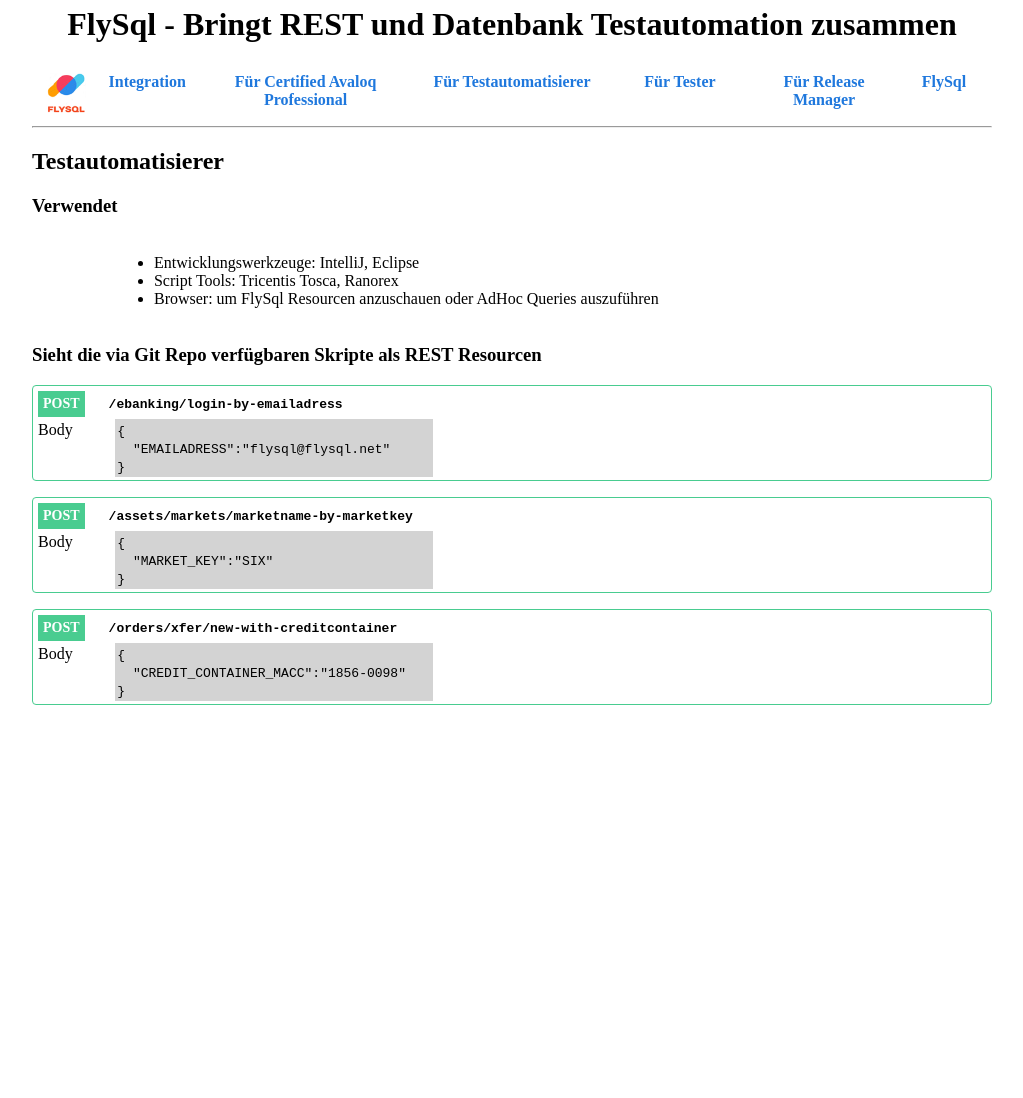
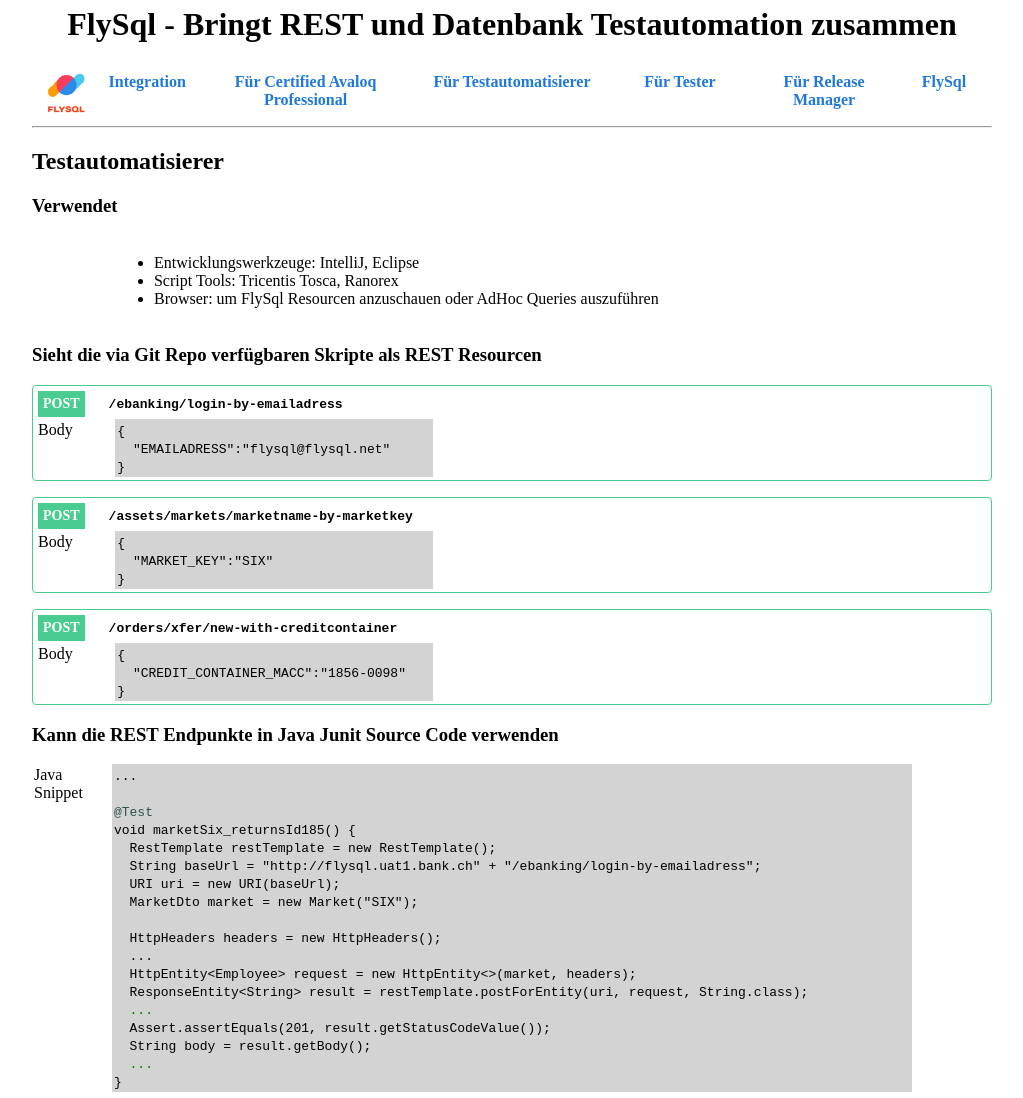
Before and after one commit to flysql/flysql.github.io, a Jekyll site: the page built from testautomation/index.html, in a window 1280 px wide. Shown: the whole page, without its empty margins (128-1151 px from the left). Built offline with Jekyll 4.4.1, drawn with Linux system fonts in a browser that asks for light colours; before the commit the page ends 912 px from its top, so only the background shows below that.

Commit message:
adds java source code example

```diff
--- a/testautomation/index.html
+++ b/testautomation/index.html
@@ -75,4 +75,30 @@
 			<div class="col-7"></div>
 		</div>
 	</div>
+	<p></p>
+	<h3>Kann die REST Endpunkte in Java Junit Source Code verwenden</h3>
+	<div class="row">
+		<div class="col-1">Java Snippet</div>
+		<div class="col-10 code-grey-font">
+			<span class="sql-black">...</span><br>
+			<span></span><br>
+			<span class="sql-grey">@Test</span></br>
+			<span class="sql-black">void marketSix_returnsId185() {</span><br>
+			<span class="sql-black">&nbsp;&nbsp;RestTemplate restTemplate = new RestTemplate();</span><br>
+			<span class="sql-black">&nbsp;&nbsp;String baseUrl = "http://flysql.uat1.bank.ch" + "/ebanking/login-by-emailadress";</span><br>
+			<span class="sql-black">&nbsp;&nbsp;URI uri = new URI(baseUrl);</span><br>
+			<span class="sql-black">&nbsp;&nbsp;MarketDto market = new Market("SIX");</span><br>
+			<span></span><br>
+			<span class="sql-black">&nbsp;&nbsp;HttpHeaders headers = new HttpHeaders();</span><br>
+			<span class="sql-black">&nbsp;&nbsp;...</span><br>
+			<span class="sql-black">&nbsp;&nbsp;HttpEntity&lt;Employee&gt; request = new HttpEntity<>(market, headers);</span><br>
+			<span class="sql-black">&nbsp;&nbsp;ResponseEntity&lt;String&gt; result = restTemplate.postForEntity(uri, request, String.class);</span><br>
+			<span class="sql-green">&nbsp;&nbsp;...</span><br>
+			<span class="sql-black">&nbsp;&nbsp;Assert.assertEquals(201, result.getStatusCodeValue());</span><br>
+			<span class="sql-black">&nbsp;&nbsp;String body = result.getBody();</span><br>
+			<span class="sql-green">&nbsp;&nbsp;...</span><br>
+			<span class="sql-black">}</span><br>
+		</div>
+		<div class="col-1"></div>
+	</div>
 </div>
```
